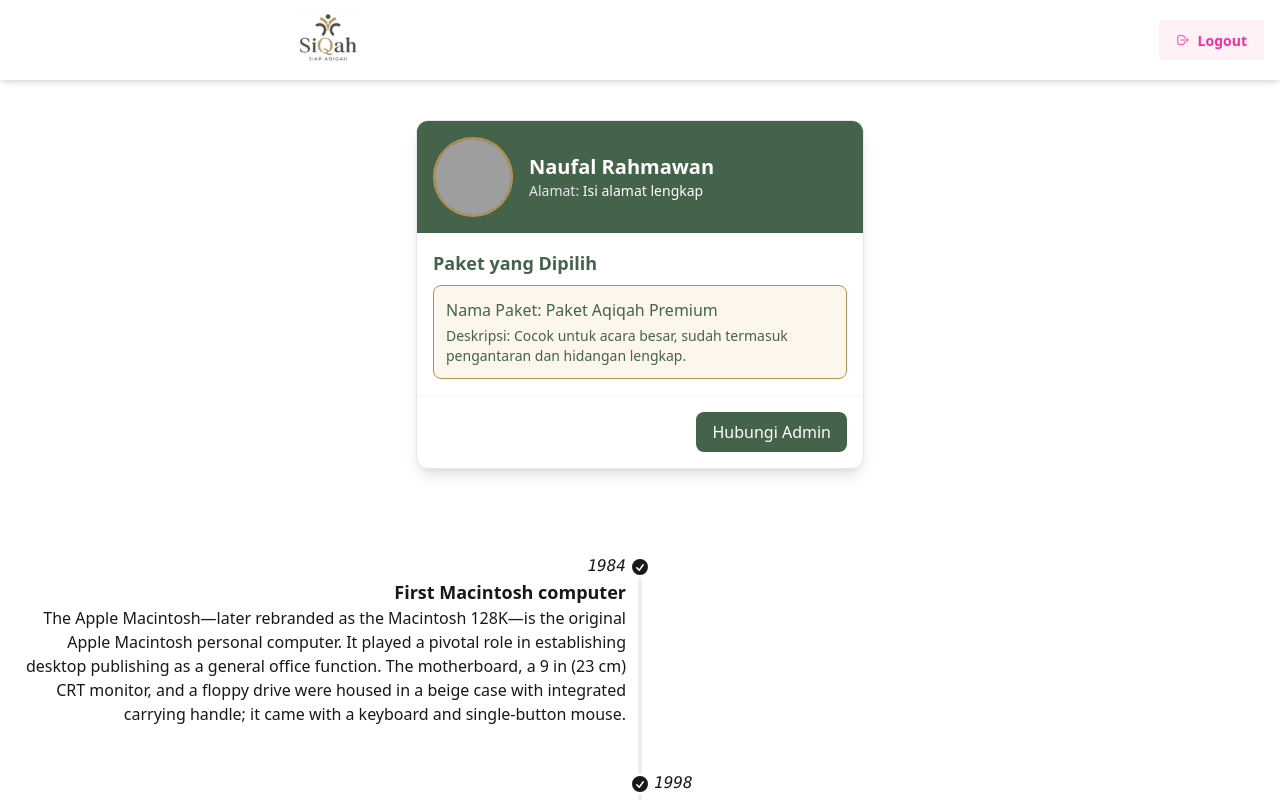
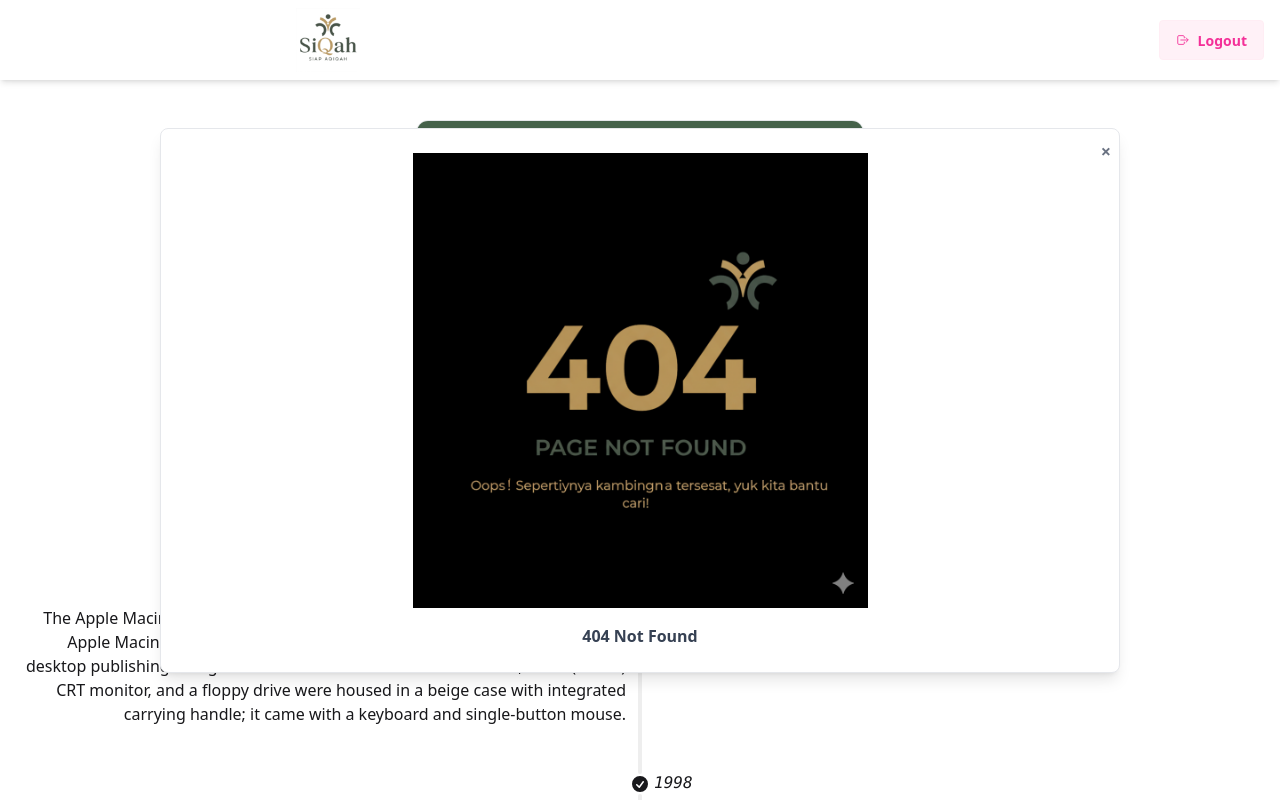
Before and after one commit to seeusyahwork-lgtm/siqah-work, a React (Vite) app in the folder client/: page /konsumen in a window 1280 px wide. Both pictures are taken after a click on the button "Hubungi Admin". Shown: the top 800 px of the page. Built offline with nearby package versions, Linux system fonts and the light colour scheme; grey boxes are pictures that could not be loaded.

Commit message:
tambahan untuk pembentukan foto

```diff
--- a/client/src/components/konsumen/CK_Profil.jsx
+++ b/client/src/components/konsumen/CK_Profil.jsx
@@ -1,8 +1,14 @@
-import React from 'react'
+import React, { useState } from 'react';
+import notFound from '../../assets/img/404notfound.png';
 
 const CK_Profil = () => {
+    const [isModalOpen, setIsModalOpen] = useState(false);
+
+    const openModal = () => setIsModalOpen(true);
+    const closeModal = () => setIsModalOpen(false);
+
     return (
-    <div className="max-w-md mx-auto bg-white shadow-lg rounded-xl overflow-hidden border border-gray-200 mt-6">
+        <div className="max-w-md mx-auto bg-white shadow-lg rounded-xl overflow-hidden border border-gray-200 mt-6 relative">
 
             {/* Header / Foto Profil */}
             <div className="flex items-center p-4" style={{ backgroundColor: '#45624B' }}>
@@ -14,7 +20,9 @@ const CK_Profil = () => {
                 />
                 <div className="ml-4">
                     <h2 className="text-xl font-semibold text-white">Naufal Rahmawan</h2>
-          <p className="text-gray-200 text-sm">Alamat: <span className="font-medium text-white">Isi alamat lengkap</span></p>
+                    <p className="text-gray-200 text-sm">
+                        Alamat: <span className="font-medium text-white">Isi alamat lengkap</span>
+                    </p>
                 </div>
             </div>
 
@@ -22,22 +30,52 @@ const CK_Profil = () => {
             <div className="p-4">
                 <h3 className="text-lg font-semibold text-[#45624B] mb-2">Paket yang Dipilih</h3>
                 <div className="p-3 rounded-lg border" style={{ borderColor: '#B9914D', backgroundColor: '#FDF6EC' }}>
-          <p className="font-medium text-[#45624B]">Nama Paket: <span className="font-normal text-[#45624B]">Paket Aqiqah Premium</span></p>
-          <p className="mt-1 text-[#45624B] text-sm">Deskripsi: Cocok untuk acara besar, sudah termasuk pengantaran dan hidangan lengkap.</p>
+                    <p className="font-medium text-[#45624B]">
+                        Nama Paket: <span className="font-normal text-[#45624B]">Paket Aqiqah Premium</span>
+                    </p>
+                    <p className="mt-1 text-[#45624B] text-sm">
+                        Deskripsi: Cocok untuk acara besar, sudah termasuk pengantaran dan hidangan lengkap.
+                    </p>
                 </div>
             </div>
 
-      {/* Footer / Actions (opsional) */}
+            {/* Footer / Actions */}
             <div className="p-4 border-t border-gray-100 flex justify-end gap-2">
                 <button
                     className="px-4 py-2 rounded-lg transition-colors"
                     style={{ backgroundColor: '#45624B', color: 'white' }}
+                    onClick={openModal}
                 >
                     Hubungi Admin
                 </button>
             </div>
+
+            {/* Modal */}
+            {isModalOpen && (
+                <div className="fixed inset-0 z-50 flex items-center justify-center">
+                    <div className="w-3/4 max-w-5xl bg-white border border-gray-200 rounded-lg shadow-lg p-6 relative">
+                        {/* Close button */}
+                        <button
+                            className="absolute top-2 right-2 text-gray-500 hover:text-gray-700 font-bold text-lg"
+                            onClick={closeModal}
+                        >
+                            &times;
+                        </button>
+
+                        {/* Content */}
+                        <div className="flex flex-col items-center">
+                            <img
+                                src={notFound}
+                                alt="404 Not Found"
+                                className="w-1/2 h-auto object-contain"
+                            />
+                            <p className="mt-4 text-gray-700 font-semibold text-center">404 Not Found</p>
                         </div>
-  )
-}
+                    </div>
+                </div>
+            )}
+        </div>
+    );
+};
 
-export default CK_Profil
+export default CK_Profil;
```
Also changed, not shown: client/src/assets/img/404notfound.png (added). Lines whose indentation alone changed are shown as unchanged.
